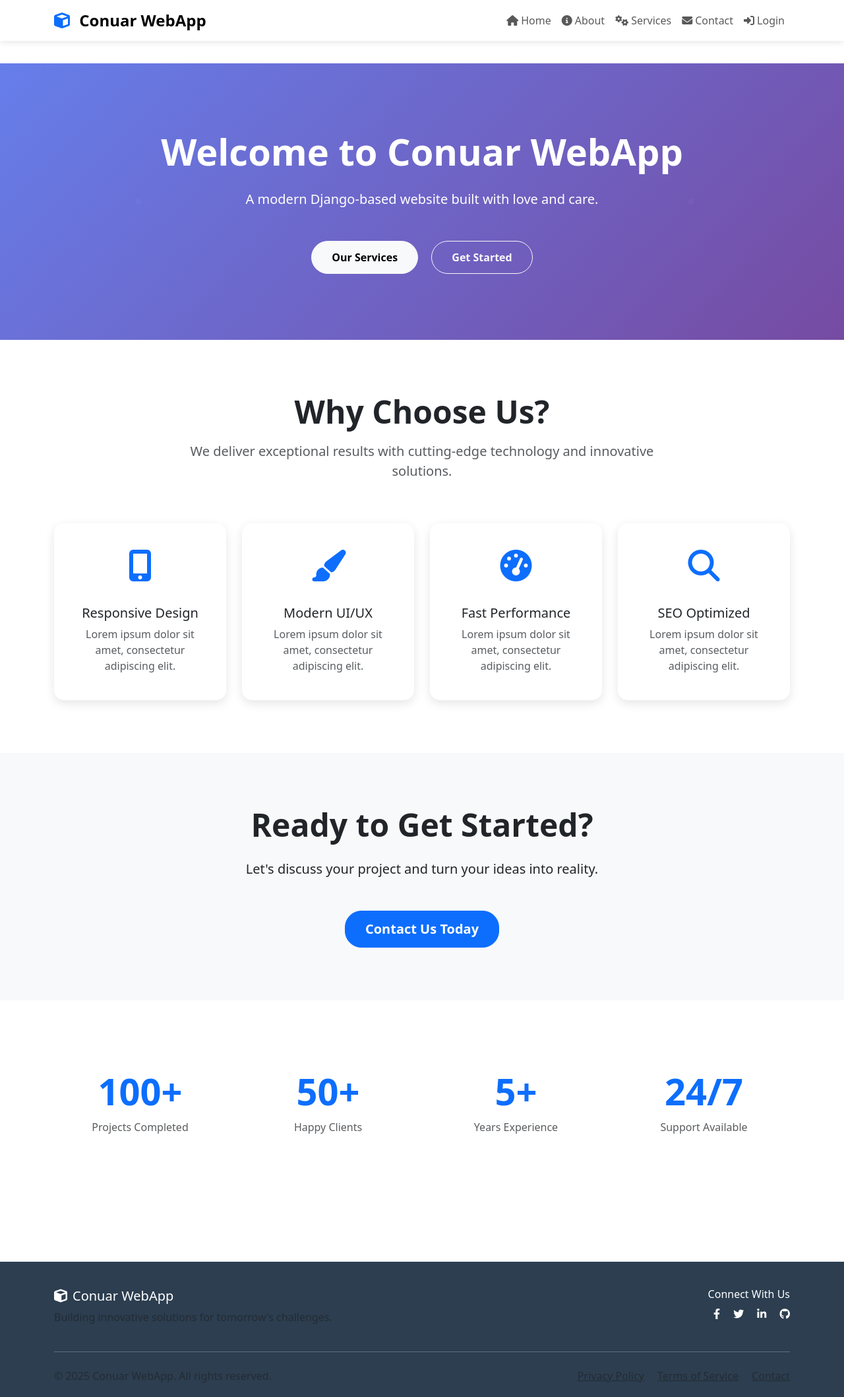
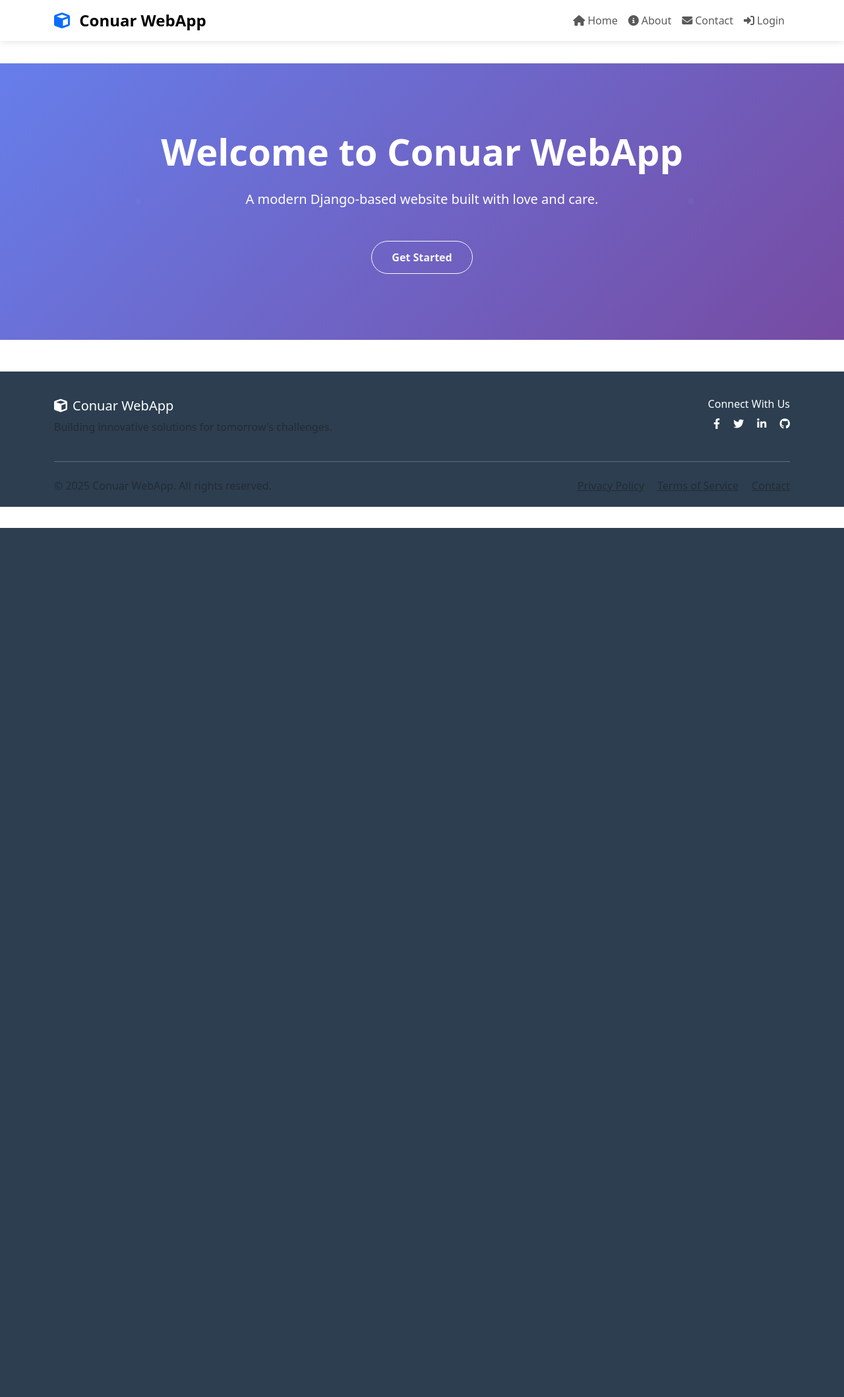
Before and after one commit to carlosrosan/Inspection_webapp, a Django app: page / in a window 1280 px wide. Shown: the whole page at 66% size. After the commit the page ends 800 px from the top, so only its background shows below. Run offline with Django 4.2, Linux system fonts and the light colour scheme.

Commit message:
Cambios al home, eliminar servicios

```diff
--- /dev/null
+++ b/Conuar/conuarenv/conuar_webapp/etl/databases_list.csv
@@ -0,0 +1,2 @@
+seq,name,file
+0,main,C:\Inspection_webapp\Conuar\conuarenv\conuar_webapp\etl\db.sqlite3
--- /dev/null
+++ b/Conuar/conuarenv/conuar_webapp/etl/db_config.json
@@ -0,0 +1,5 @@
+{
+    "ENGINE": "sqlite3",
+    "NAME": "db.sqlite3",
+    "PATH": "C:\\Inspection_webapp\\Conuar\\conuarenv\\conuar_webapp"
+}
--- /dev/null
+++ b/Conuar/conuarenv/conuar_webapp/etl/tables_list.csv
@@ -0,0 +1 @@
+table_name
--- a/Conuar/conuarenv/conuar_webapp/main/urls.py
+++ b/Conuar/conuarenv/conuar_webapp/main/urls.py
@@ -7,7 +7,6 @@ urlpatterns = [
     path('', views.home, name='home'),
     path('about/', views.about, name='about'),
     path('contact/', views.contact, name='contact'),
-    path('services/', views.services, name='services'),
     path('login/', views.login_view, name='login'),
     path('logout/', views.logout_view, name='logout'),
     path('protected/', views.protected_home, name='protected_home'),
--- a/Conuar/conuarenv/conuar_webapp/main/views.py
+++ b/Conuar/conuarenv/conuar_webapp/main/views.py
@@ -44,35 +44,6 @@ def contact(request):
     }
     return render(request, 'main/contact.html', context)
 
-def services(request):
-    """Services page view"""
-    context = {
-        'title': 'Our Services',
-        'description': 'Discover what we can do for you.',
-        'services': [
-            {
-                'name': 'Web Development',
-                'description': 'Custom websites and web applications',
-                'icon': 'fas fa-code'
-            },
-            {
-                'name': 'Mobile Apps',
-                'description': 'iOS and Android development',
-                'icon': 'fas fa-mobile-alt'
-            },
-            {
-                'name': 'Cloud Solutions',
-                'description': 'Scalable cloud infrastructure',
-                'icon': 'fas fa-cloud'
-            },
-            {
-                'name': 'Consulting',
-                'description': 'Expert technical guidance',
-                'icon': 'fas fa-users'
-            }
-        ]
-    }
-    return render(request, 'main/services.html', context)
 
 def login_view(request):
     """User login view"""
--- a/Conuar/conuarenv/conuar_webapp/templates/main/base.html
+++ b/Conuar/conuarenv/conuar_webapp/templates/main/base.html
@@ -152,11 +152,6 @@
                         </a>
                     </li>
                     <li class="nav-item">
-                        <a class="nav-link" href="{% url 'main:services' %}">
-                            <i class="fas fa-cogs me-1"></i>Services
-                        </a>
-                    </li>
-                    <li class="nav-item">
                         <a class="nav-link" href="{% url 'main:contact' %}">
                             <i class="fas fa-envelope me-1"></i>Contact
                         </a>
--- a/Conuar/conuarenv/conuar_webapp/templates/main/home.html
+++ b/Conuar/conuarenv/conuar_webapp/templates/main/home.html
@@ -10,91 +10,10 @@
         <p class="lead mb-5">{{ description }}</p>
         <div class="row">
             <div class="col-md-6 mx-auto">
-                <a href="{% url 'main:services' %}" class="btn btn-light btn-custom me-3">Our Services</a>
                 <a href="{% url 'main:contact' %}" class="btn btn-outline-light btn-custom">Get Started</a>
             </div>
         </div>
     </div>
 </section>
 
-<!-- Features Section -->
-<section class="section-padding">
-    <div class="container">
-        <div class="row text-center mb-5">
-            <div class="col-lg-8 mx-auto">
-                <h2 class="display-5 fw-bold mb-3">Why Choose Us?</h2>
-                <p class="lead text-muted">We deliver exceptional results with cutting-edge technology and innovative solutions.</p>
-            </div>
-        </div>
-
-        <div class="row g-4">
-            {% for feature in features %}
-            <div class="col-md-6 col-lg-3">
-                <div class="card feature-card h-100 text-center p-4">
-                    <div class="card-body">
-                        <div class="mb-3">
-                            {% if forloop.counter == 1 %}
-                                <i class="fas fa-mobile-alt fa-3x text-primary"></i>
-                            {% elif forloop.counter == 2 %}
-                                <i class="fas fa-paint-brush fa-3x text-primary"></i>
-                            {% elif forloop.counter == 3 %}
-                                <i class="fas fa-tachometer-alt fa-3x text-primary"></i>
-                            {% else %}
-                                <i class="fas fa-search fa-3x text-primary"></i>
-                            {% endif %}
-                        </div>
-                        <h5 class="card-title">{{ feature }}</h5>
-                        <p class="card-text text-muted">Lorem ipsum dolor sit amet, consectetur adipiscing elit.</p>
-                    </div>
-                </div>
-            </div>
-            {% endfor %}
-        </div>
-    </div>
-</section>
-
-<!-- Call to Action Section -->
-<section class="section-padding bg-light">
-    <div class="container text-center">
-        <div class="row">
-            <div class="col-lg-8 mx-auto">
-                <h2 class="display-5 fw-bold mb-4">Ready to Get Started?</h2>
-                <p class="lead mb-5">Let's discuss your project and turn your ideas into reality.</p>
-                <a href="{% url 'main:contact' %}" class="btn btn-primary btn-custom btn-lg">Contact Us Today</a>
-            </div>
-        </div>
-    </div>
-</section>
-
-<!-- Statistics Section -->
-<section class="section-padding">
-    <div class="container">
-        <div class="row text-center">
-            <div class="col-md-3 col-sm-6 mb-4">
-                <div class="p-4">
-                    <h2 class="display-4 fw-bold text-primary">100+</h2>
-                    <p class="text-muted">Projects Completed</p>
-                </div>
-            </div>
-            <div class="col-md-3 col-sm-6 mb-4">
-                <div class="p-4">
-                    <h2 class="display-4 fw-bold text-primary">50+</h2>
-                    <p class="text-muted">Happy Clients</p>
-                </div>
-            </div>
-            <div class="col-md-3 col-sm-6 mb-4">
-                <div class="p-4">
-                    <h2 class="display-4 fw-bold text-primary">5+</h2>
-                    <p class="text-muted">Years Experience</p>
-                </div>
-            </div>
-            <div class="col-md-3 col-sm-6 mb-4">
-                <div class="p-4">
-                    <h2 class="display-4 fw-bold text-primary">24/7</h2>
-                    <p class="text-muted">Support Available</p>
-                </div>
-            </div>
-        </div>
-    </div>
-</section>
 {% endblock %}
```
Also changed, not shown: Conuar/conuarenv/conuar_webapp/etl/db_checks.py (added, +43 -0 lines), Conuar/conuarenv/conuar_webapp/templates/main/services.html (deleted, +0 -248 lines), Conuar/conuarenv/conuar_webapp/db.sqlite3, Conuar/conuarenv/conuar_webapp/etl/db.sqlite3 (added).
